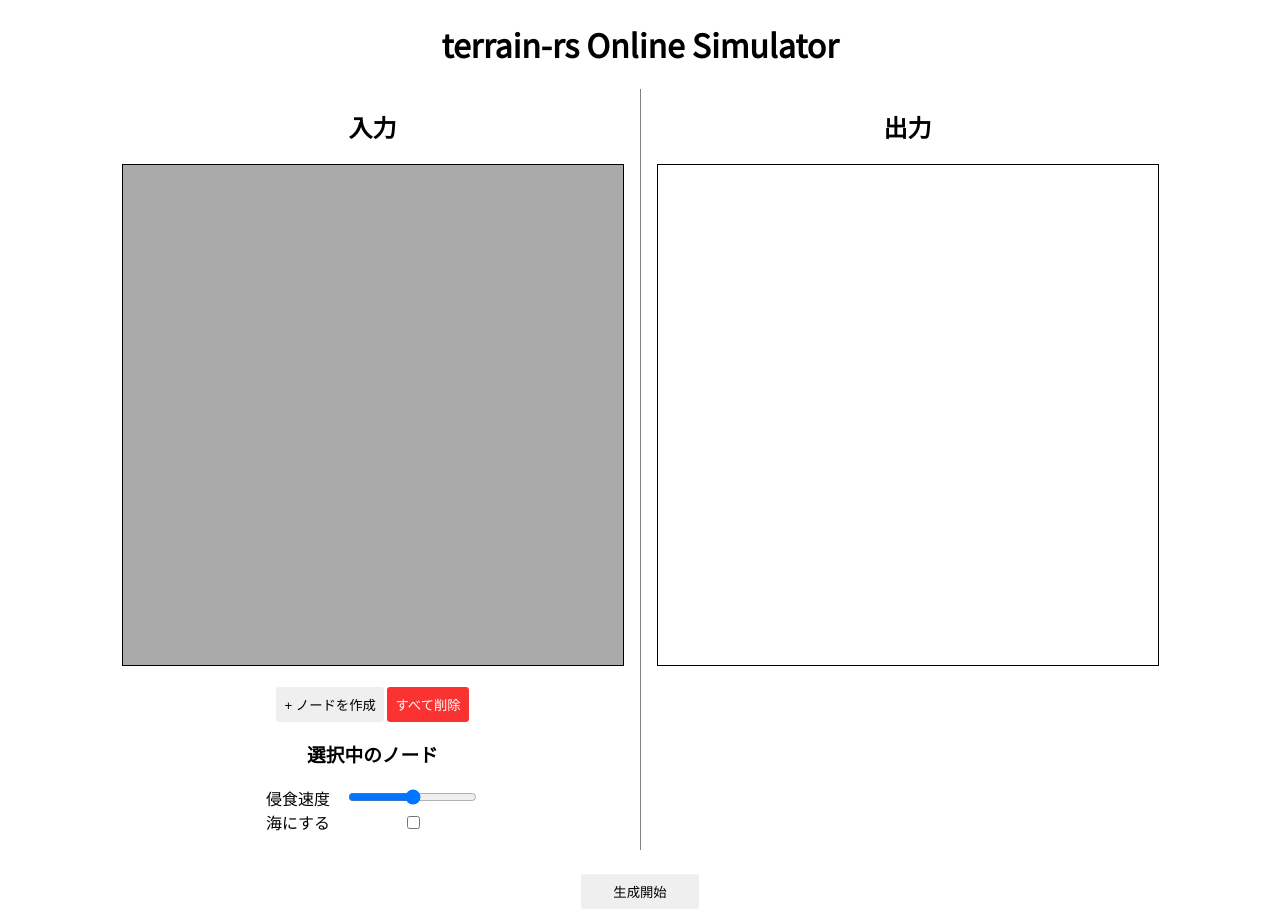
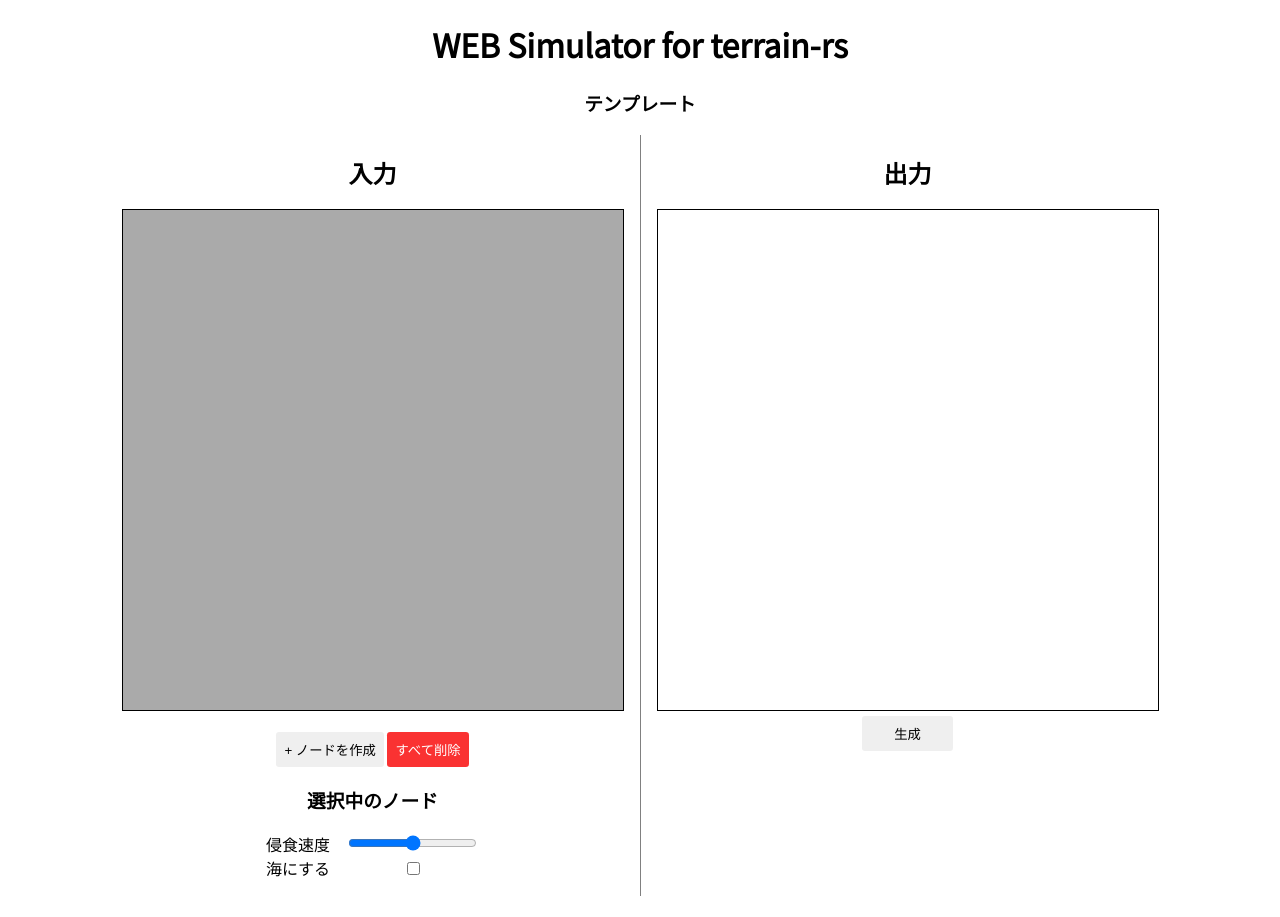
Before and after one commit to TadaTeruki/fastlem-web, a website built with Vite: page index.html in a window 1280 px wide. Built offline with nearby package versions, Linux system fonts and the light colour scheme.

Commit message:
update html

```diff
--- a/index.html
+++ b/index.html
@@ -4,10 +4,11 @@
     <meta charset="UTF-8" />
     <link rel="icon" type="image/svg+xml" href="/vite.svg" />
     <meta name="viewport" content="width=device-width, initial-scale=1.0" />
-    <title>terrain-rs Online Simulator</title>
+    <title>WEB Simulator for terrain-rs</title>
   </head>
   <body>
-    <h1>terrain-rs Online Simulator</h1>
+    <h1>WEB Simulator for terrain-rs</h1>
+    <h3>テンプレート</h3>
     <div class="container">
       <div>
         <h2>入力</h2>
@@ -36,10 +37,11 @@
       <div>
         <h2>出力</h2>
         <canvas id="canvas-terrain" width="500" height="500" tabindex="1"></canvas>
+        <br>
+        <button type="button" id="button-start">生成</button>
       </div>
+
     </div>
-    <br>
-    <button type="button" id="button-start">生成開始</button>
     <script type="module" src="/src/main.ts"></script>
   </body>
 </html>
```
Also changed, not shown: 1 other file.
